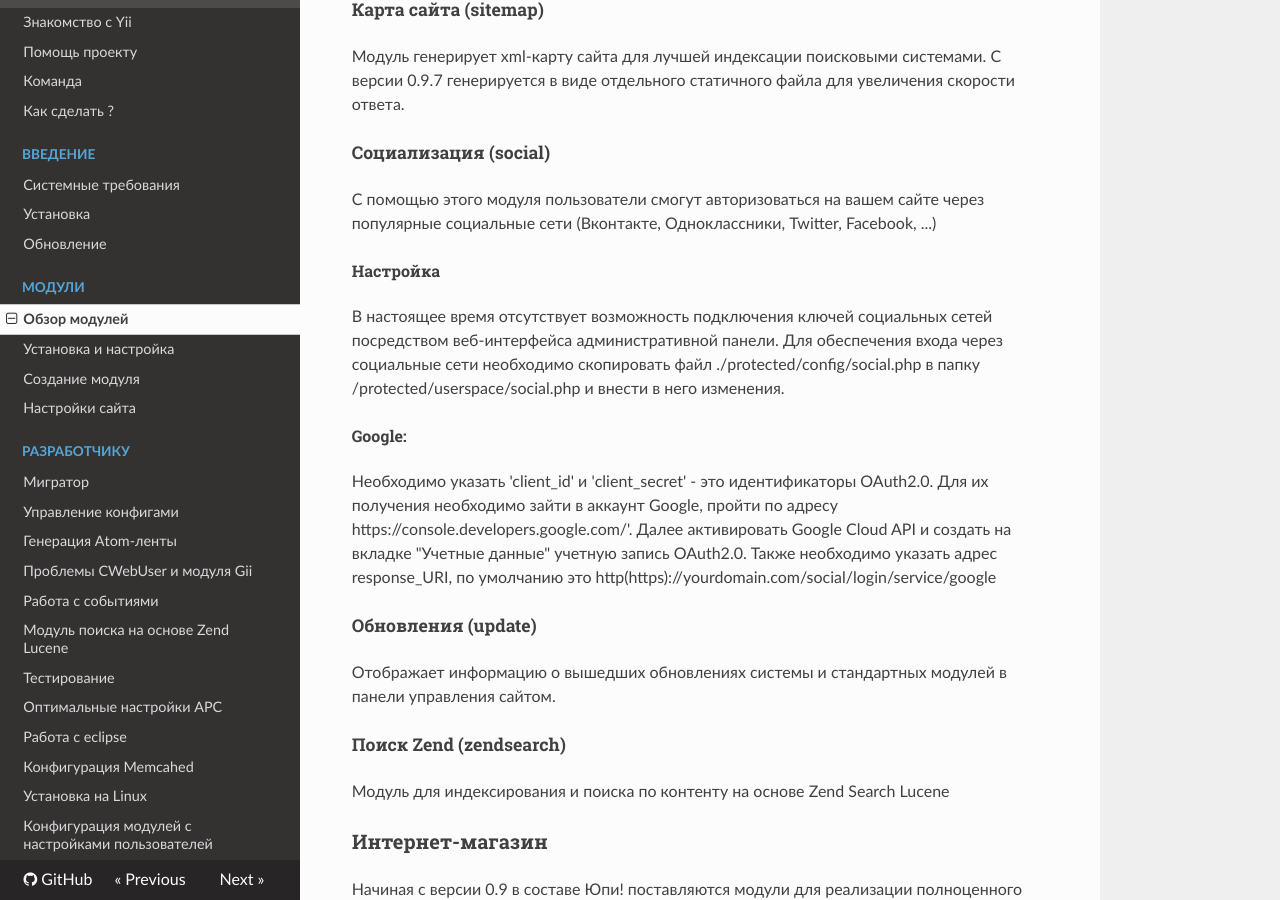
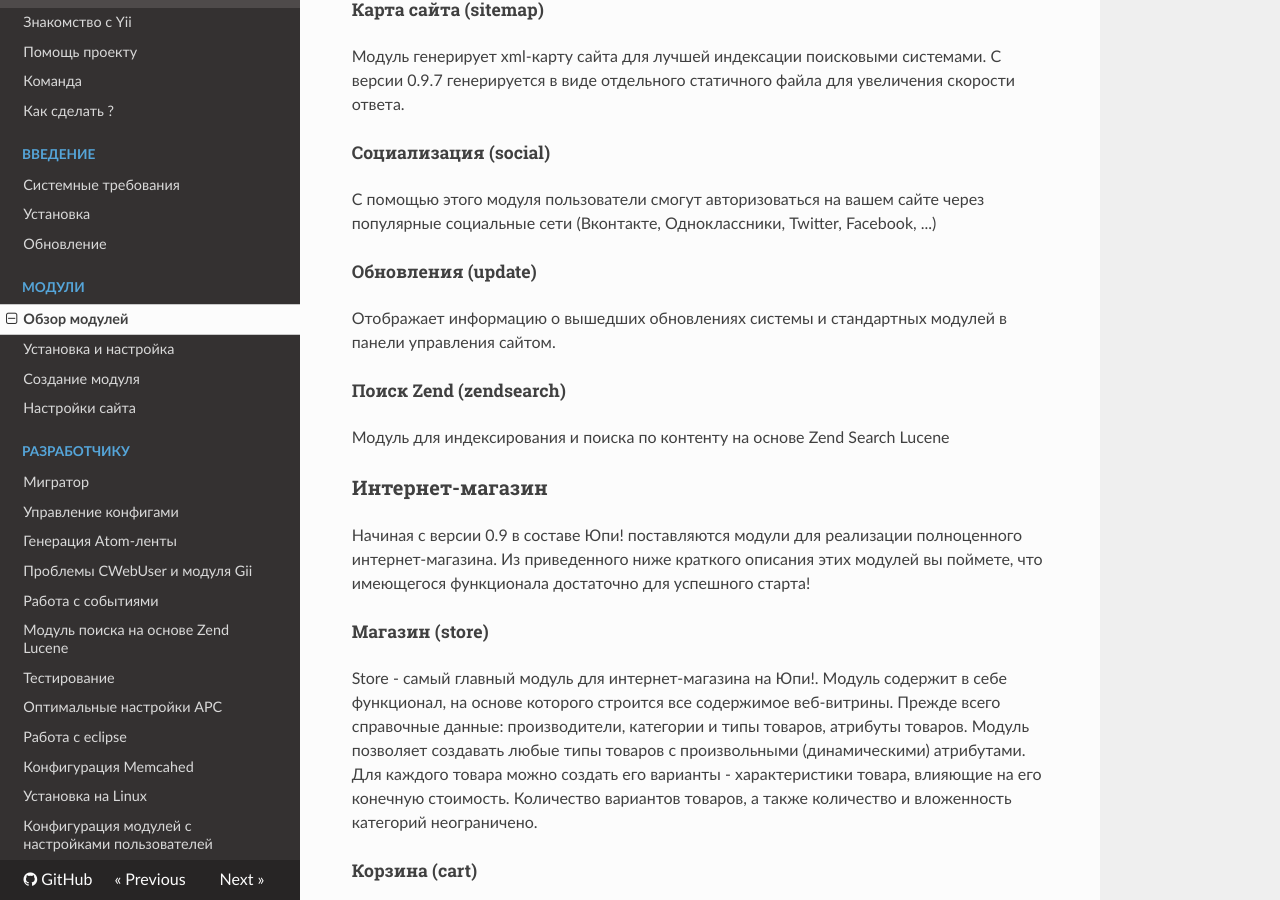
Before and after one commit to amyLabs/yupe-guides, an MkDocs documentation site: the page built from docs/modules.md, in a window 1280 px wide and 900 px high, scrolled down 3700 px. Built offline with MkDocs 1.6.1, drawn with Linux system fonts in a browser that asks for light colours; nearby versions of some CDN libraries; old or Windows-style settings are respelled for this version of MkDocs.

Commit message:
Update modules.md

```diff
--- a/docs/modules.md
+++ b/docs/modules.md
@@ -93,12 +93,6 @@
 ##### Социализация (social)
 С помощью этого модуля пользователи смогут авторизоваться на вашем сайте через популярные социальные сети (Вконтакте, Одноклассники, Twitter, Facebook, ...)
 
-###### Настройка
-В настоящее время отсутствует возможность подключения ключей социальных сетей посредством веб-интерфейса административной панели. Для обеспечения входа через социальные сети необходимо скопировать файл ./protected/config/social.php в папку /protected/userspace/social.php и внести в него изменения.
-
-###### Google:
-Необходимо указать 'сlient_id' и 'client_secret' - это идентификаторы OAuth2.0. Для их получения необходимо зайти в аккаунт Google, пройти по адресу https://console.developers.google.com/'. Далее активировать Google Cloud API и создать на вкладке "Учетные данные" учетную запись OAuth2.0. Также необходимо указать адрес response_URI, по умолчанию это http(https)://yourdomain.com/social/login/service/google
-
 ##### Обновления (update)
 Отображает информацию о вышедших обновлениях системы и стандартных модулей в панели управления сайтом.
 
```
